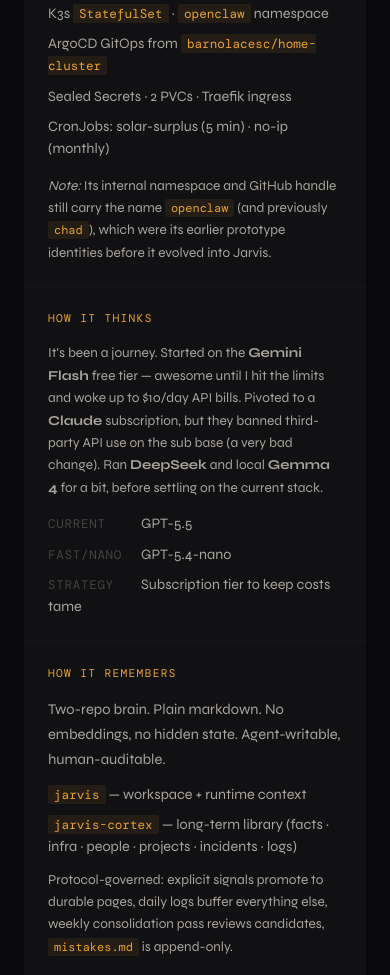
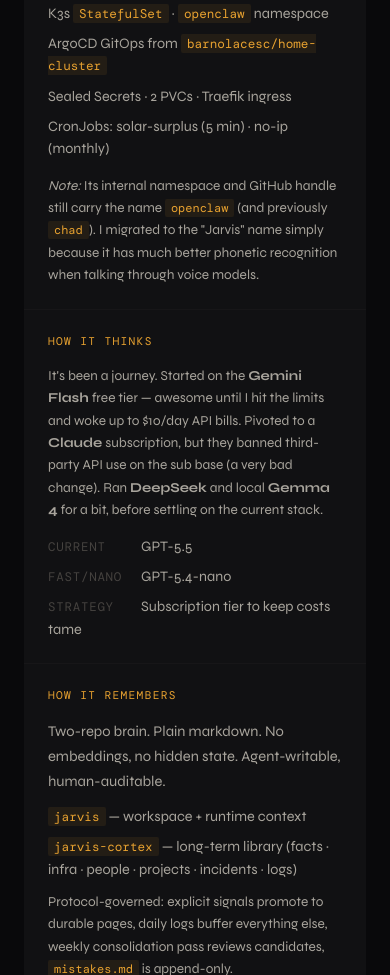
Before and after one commit to barnolacesc/portfolio, an Astro site in the folder portfolio-astro/: page / in a window 390 px wide. Shown: the part 5613-6588 px from the top of the page. Built offline with nearby package versions, Linux system fonts and the light colour scheme; Astro itself is replaced by a stand-in of ours; a web font is replaced by a local one.

Commit message:
docs(jarvis): clarify phonetic reasoning behind the jarvis name migration

```diff
--- a/portfolio-astro/src/components/Jarvis.astro
+++ b/portfolio-astro/src/components/Jarvis.astro
@@ -65,7 +65,7 @@
         <li>CronJobs: solar-surplus (5 min) · no-ip (monthly)</li>
       </ul>
       <p class="info-prose-small" style="margin-top: 14px;">
-        <em>Note:</em> Its internal namespace and GitHub handle still carry the name <code class="inline-code">openclaw</code> (and previously <code class="inline-code">chad</code>), which were its earlier prototype identities before it evolved into Jarvis.
+        <em>Note:</em> Its internal namespace and GitHub handle still carry the name <code class="inline-code">openclaw</code> (and previously <code class="inline-code">chad</code>). I migrated to the "Jarvis" name simply because it has much better phonetic recognition when talking through voice models.
       </p>
     </div>
 
```
